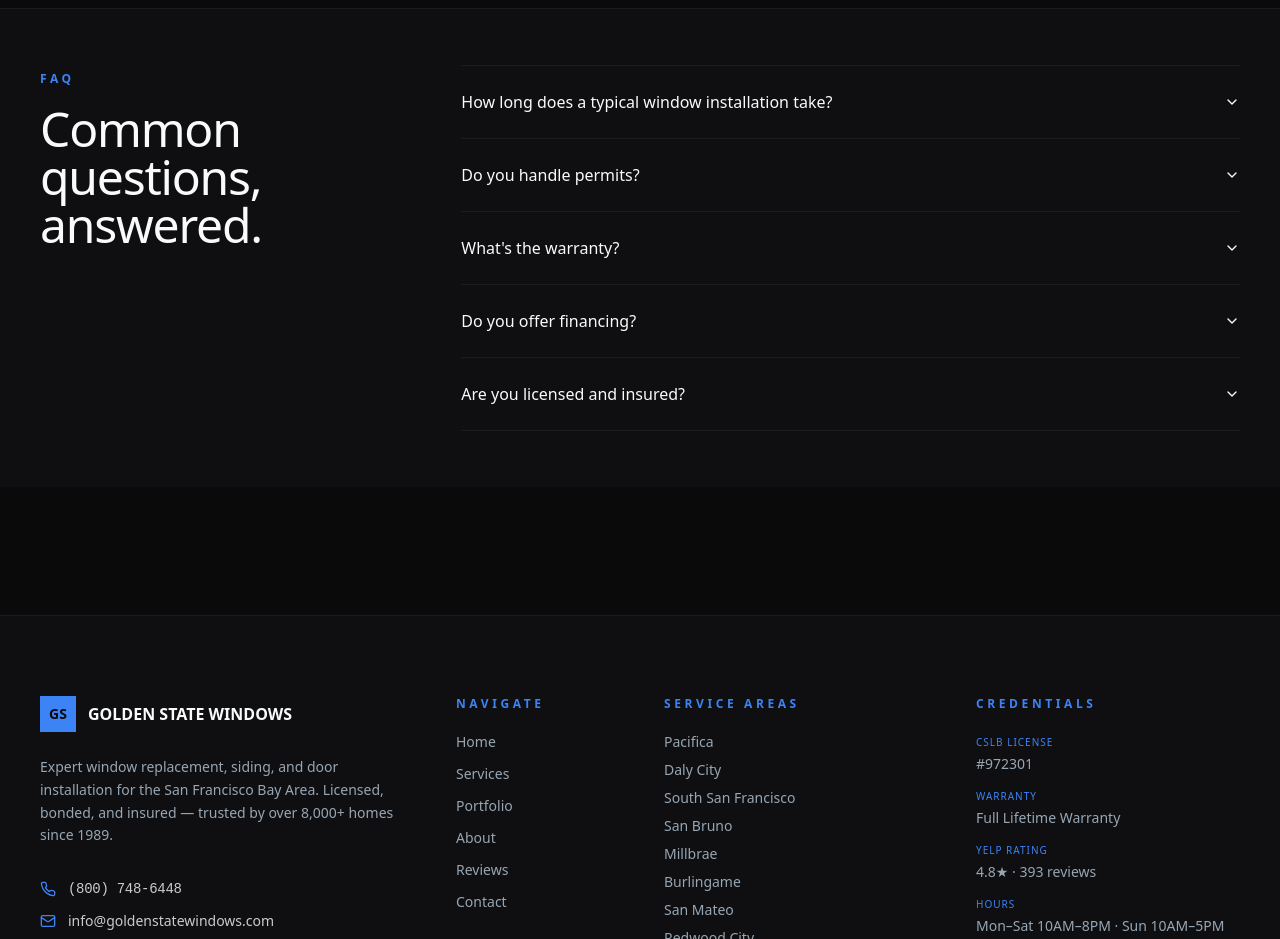
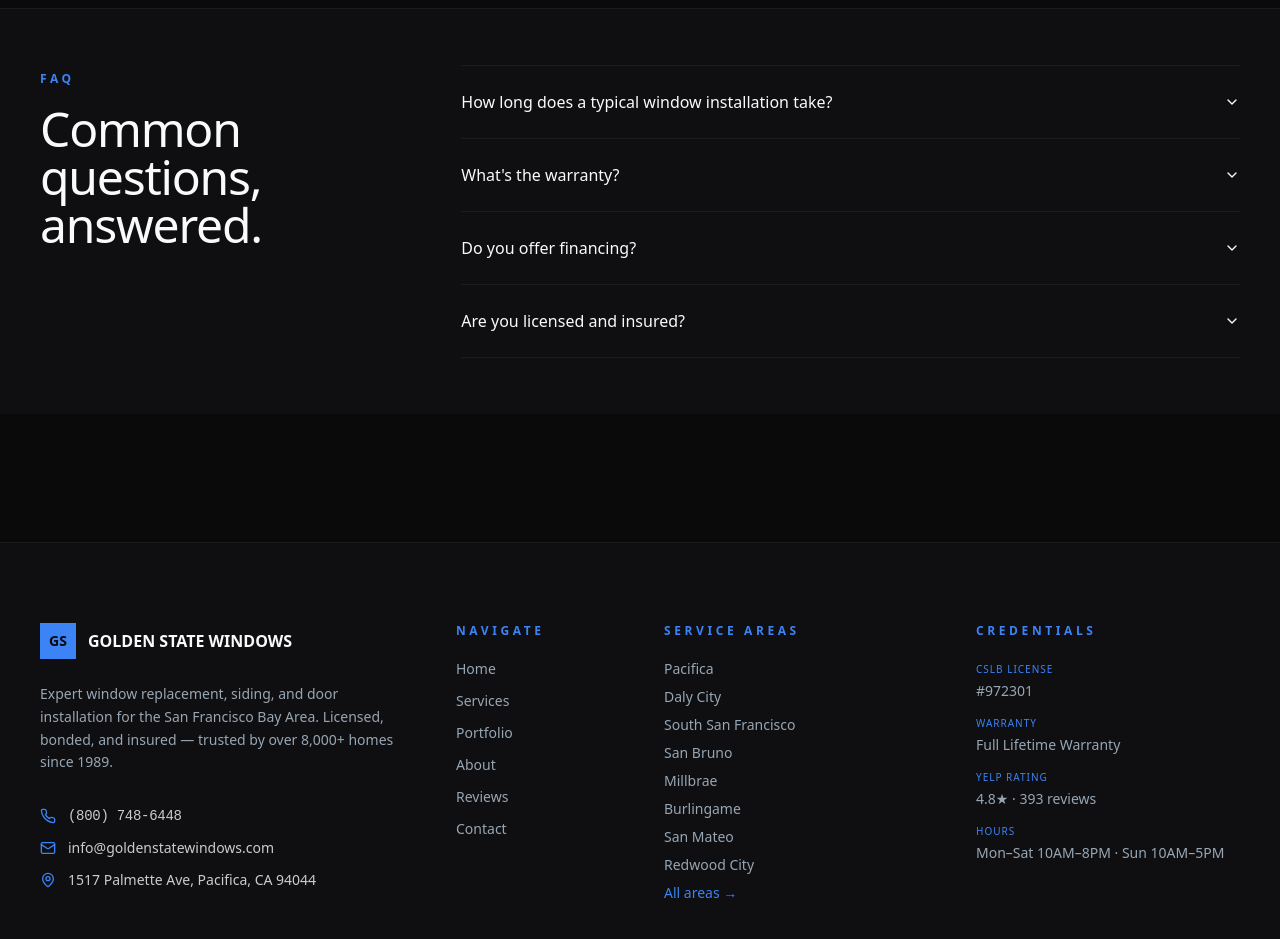
Before and after one commit to goldenstatewindows1-spec/goldenstatewindows, a React (Vite) app: page /contact in a window 1280 px wide. Shown: the part 1420-2359 px from the top of the page. Built offline with nearby package versions, Linux system fonts and the light colour scheme; no server answers.

Commit message:
content: drop the permits question from the Contact FAQ

```diff
--- a/src/pages/Contact.tsx
+++ b/src/pages/Contact.tsx
@@ -17,7 +17,6 @@
 
 const faqs = [
   { q: "How long does a typical window installation take?", a: "Most full-home replacements are completed in 2–5 days depending on the number of openings. We'll provide a precise timeline in your itemized estimate." },
-  { q: "Do you handle permits?", a: "Yes. All city and county permitting is handled in-house at no additional charge. We're familiar with every Bay Area municipality's requirements." },
   { q: "What's the warranty?", a: "A full lifetime warranty on every window we install, transferable to a new owner. Manufacturer warranties on materials range from 20 years to lifetime depending on the product." },
   { q: "Do you offer financing?", a: "Yes — we offer flexible financing options. Ask your consultant about current plans and terms at your free consultation." },
   { q: "Are you licensed and insured?", a: `Yes. ${SITE.license} — California CSLB License #${SITE.licenseNumber} — with full workers' comp coverage. Documentation is available on request.` },
```
